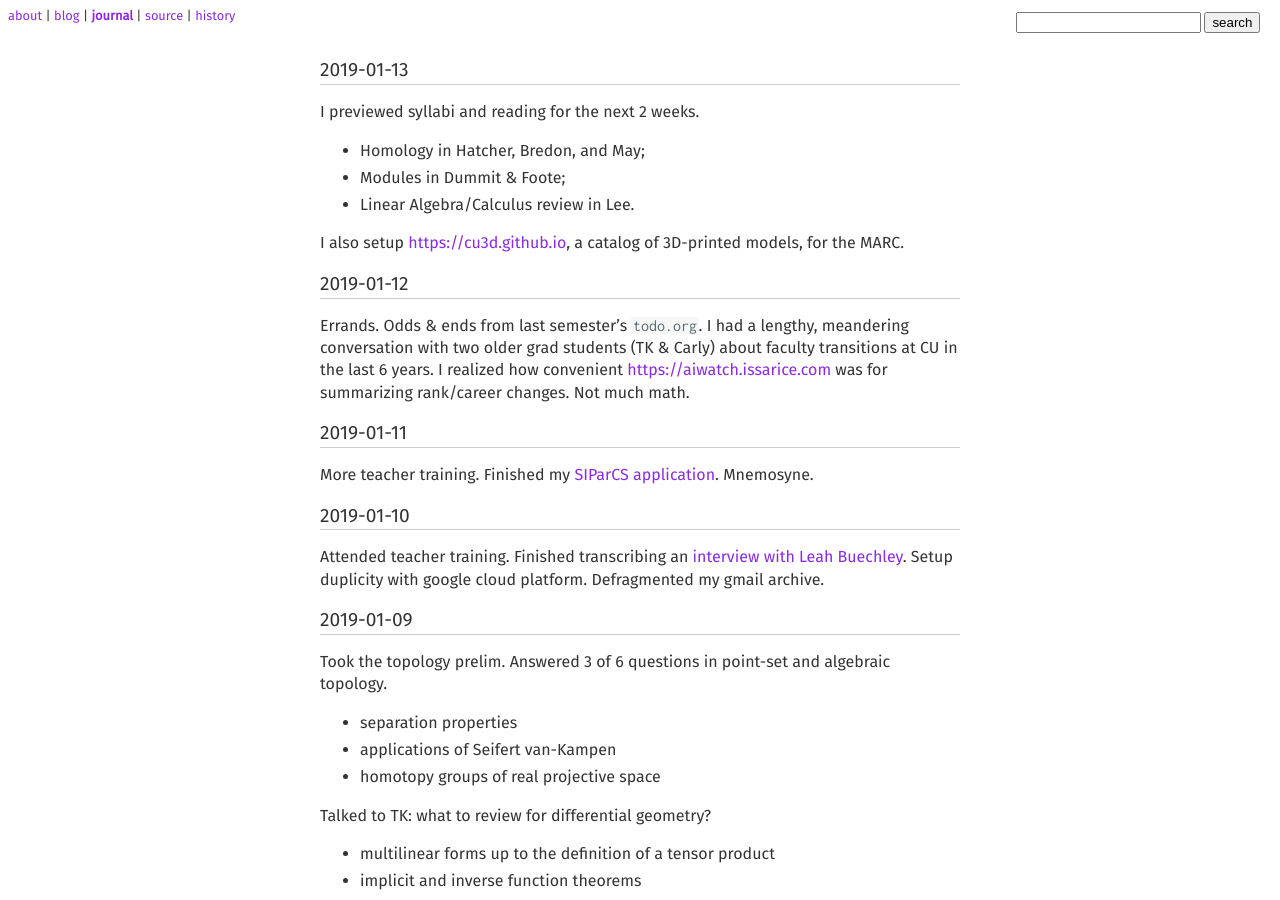
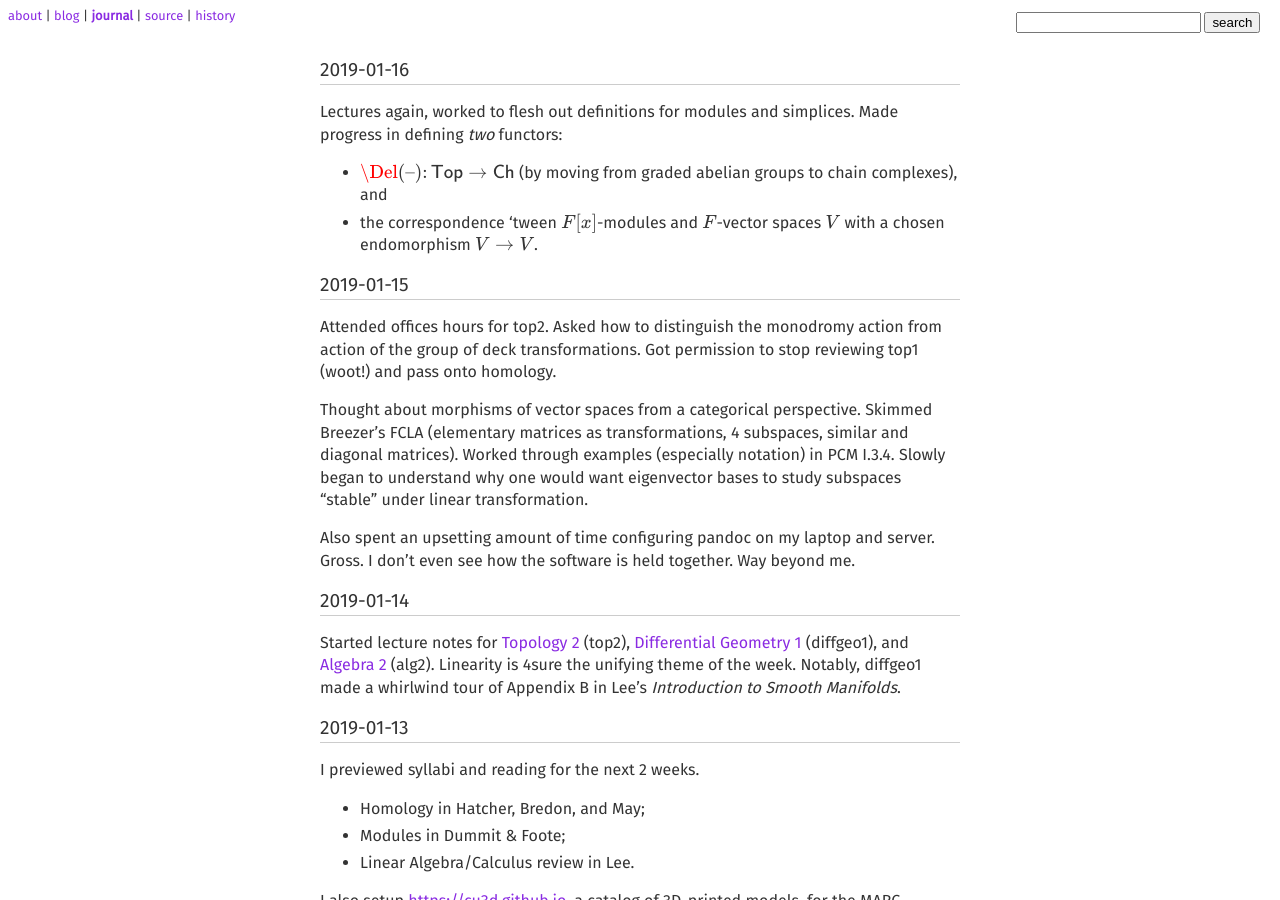
Before and after one commit to coltongrainger/journal, a Jekyll site: the page built from index.md, in a window 1280 px wide and 900 px high. Built offline with Jekyll 4.4.1, drawn with Linux system fonts in a browser that asks for light colours; our own code applies the rules of GitHub Pages for plain Markdown files; formulas are drawn with MathJax 3; some of the changed text lies outside the part shown.

Commit message:
Repent for pandoc

```diff
--- a/index.md
+++ b/index.md
@@ -2,6 +2,24 @@
 title: journal
 author: Colton Grainger
 ---
+## 2019-01-16
+
+Lectures again, worked to flesh out definitions for modules and simplices. Made progress in defining *two* functors:
+
+- $\Del(--)\colon \mathsf{Top} \to \mathsf{Ch}$ (by moving from graded abelian groups to chain complexes), and
+- the correspondence 'tween $F[x]$-modules and $F$-vector spaces $V$ with a chosen endomorphism $V \to V$.
+
+## 2019-01-15
+
+Attended offices hours for top2. Asked how to distinguish the monodromy action from action of the group of deck transformations. Got permission to stop reviewing top1 (woot!) and pass onto homology.
+
+Thought about morphisms of vector spaces from a categorical perspective. Skimmed Breezer's FCLA (elementary matrices as transformations, 4 subspaces, similar and diagonal matrices). Worked through examples (especially notation) in PCM I.3.4. Slowly began to understand why one would want eigenvector bases to study subspaces "stable" under linear transformation.
+
+Also spent an upsetting amount of time configuring pandoc on my laptop and server. Gross. I don't even see how the software is held together. Way beyond me.
+
+## 2019-01-14
+
+Started lecture notes for [Topology 2](https://quamash.net/top2) (top2), [Differential Geometry 1](https://quamash.net/diffgeo1) (diffgeo1), and [Algebra 2](https://quamash.net/alg2) (alg2). Linearity is 4sure the unifying theme of the week. Notably, diffgeo1 made a whirlwind tour of Appendix B in Lee's *Introduction to Smooth Manifolds*.
 
 ## 2019-01-13
 
@@ -78,7 +96,8 @@ Chris and I sat for a timed [practice exam](https://github.com/coltongrainger/fy
 
 - there's a timeline, and
 - our dept chair emphasizes ["trusting oneself"](http://math.colorado.edu/~kstange/gradstudy.pdf) to seek out "new challenges and novel contexts".
-    - (Her accompanying advice is, of course, to "doubt oneself" and "build what you know", which I look forward to reverting to after next week.)
+
+Her accompanying advice is, of course, to "doubt oneself" and "build what you know", which I look forward to reverting to after next week.
 
 I compiled Micky Steinberg's [2014 group theory notes](https://www.math.wisc.edu/~micky/grouptheory.pdf) into a [light-hearted practice exam](https://github.com/coltongrainger/fy19alg1/blob/master/2019-01-05-algebra-micky-practice.md) for tomorrow.
 
```
